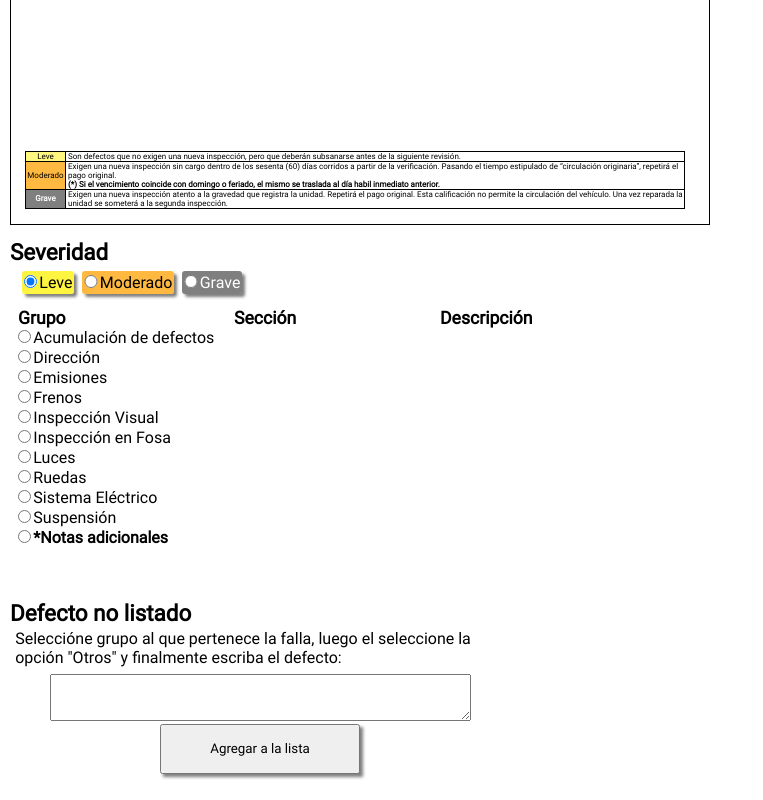
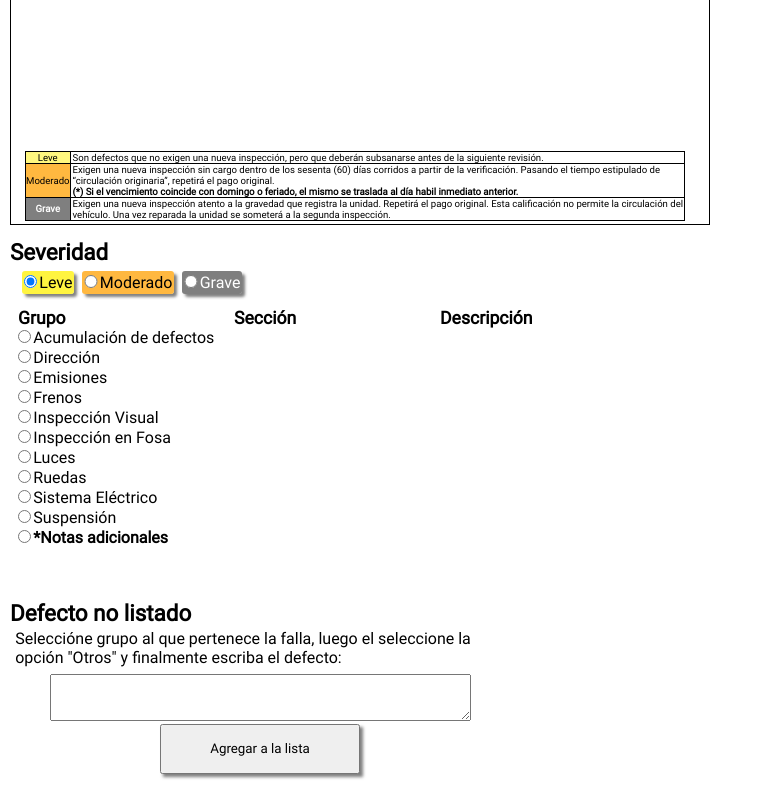
Before and after one commit to Juaniessi/buba-app, a React (Create React App) app: page / in a window 1280 px wide. Shown: the part 1116-1916 px from the top of the page, without its empty margins (0-763 px from the left). Built offline with nearby package versions, Linux system fonts and the light colour scheme.

Commit message:
aclaratory table size increased

```diff
--- a/src/components/main/DefectList.jsx
+++ b/src/components/main/DefectList.jsx
@@ -8,7 +8,6 @@ function DefectList(props) {
 	const {
 		tipo,
 		severidad,
-		setSeveridad,
 		handleSeveridad,
 		grupo,
 		setGrupo,
--- a/src/styles/informeStyle.css
+++ b/src/styles/informeStyle.css
@@ -507,7 +507,7 @@
   left: 15px;
   top: 925px;
   padding: 1px;
-  font-size: 0.5rem;
+  font-size: 0.6rem;
 }
 
 .def-name {
--- a/src/styles/informeStyle.scss
+++ b/src/styles/informeStyle.scss
@@ -544,7 +544,7 @@
 	left: 15px;
 	top: 925px;
 	padding: 1px;
-	font-size: 0.5rem;
+	font-size: 0.6rem;
 }
 .def-name {
 	text-align: center;
@@ -552,6 +552,5 @@
 }
 .def-col {
 	padding-left: 2px;
-
 	background-color: white;
 }
```
Also changed, not shown: 1 other file (tests, documents, lock files or other folders).
